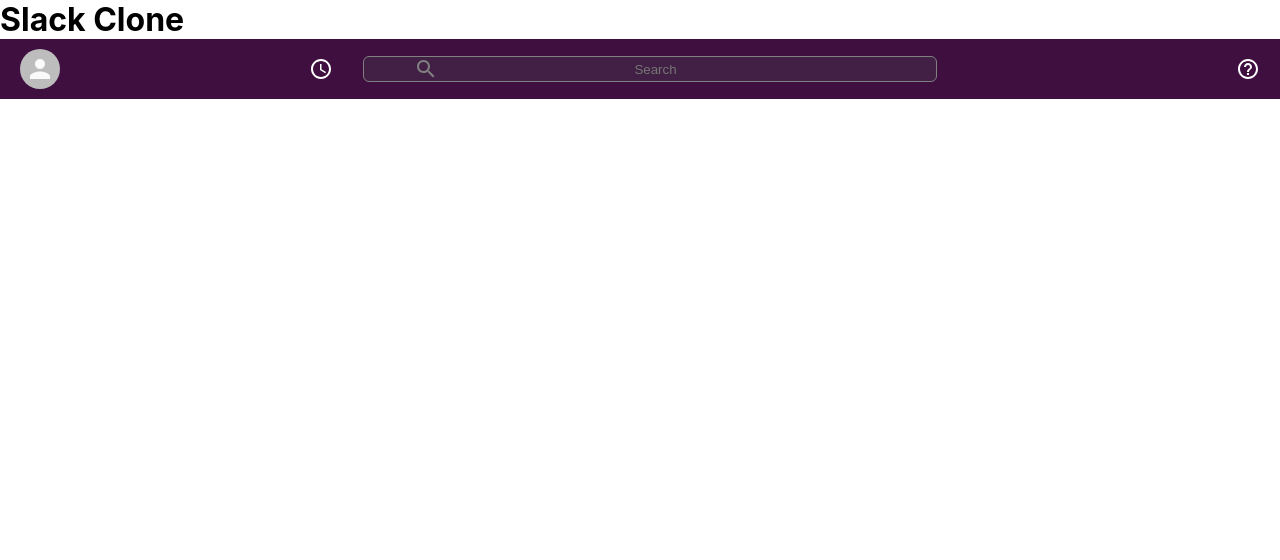
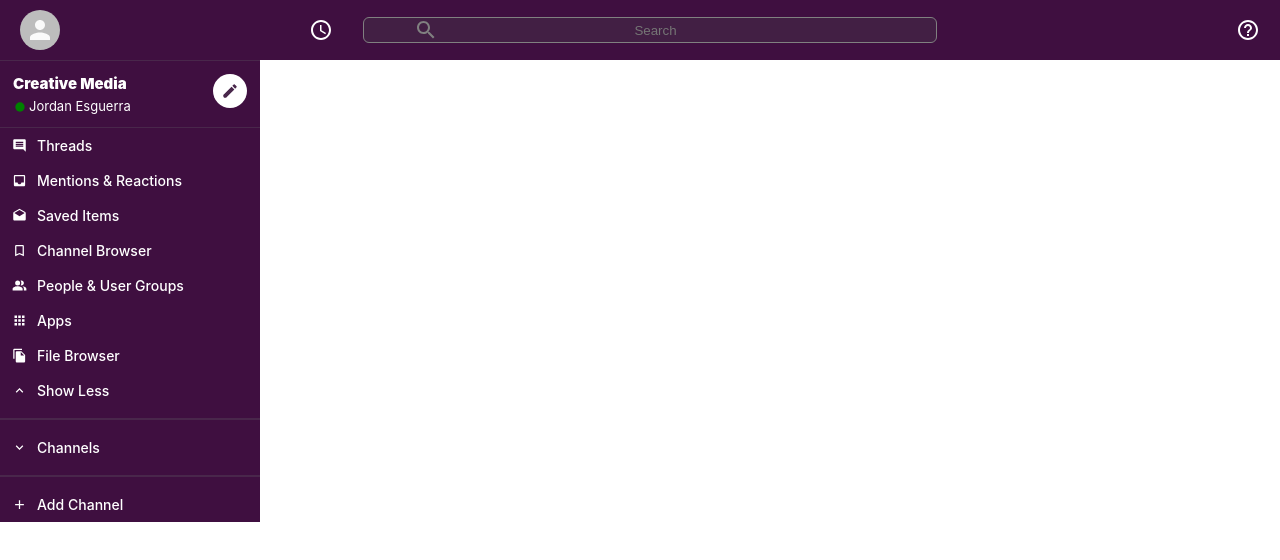
Before and after one commit to jecreative/slack_clone, a React (Create React App) app: page / in a window 1280 px wide. Shown: the top 560 px of the page. Built offline with nearby package versions, Linux system fonts and the light colour scheme.

Commit message:
5) Created Sidebar & Sidebar option w/ styling

```diff
--- a/src/App.js
+++ b/src/App.js
@@ -1,10 +1,13 @@
 import Header from './components/Header'
+import Sidebar from './components/Sidebar'
 
 function App() {
   return (
     <div className='app'>
-      <h1>Slack Clone</h1>
       <Header />
+      <main>
+        <Sidebar />
+      </main>
     </div>
   )
 }
--- /dev/null
+++ b/src/components/Sidebar.js
@@ -0,0 +1,46 @@
+import FiberManualRecordIcon from '@material-ui/icons/FiberManualRecord'
+import CreateIcon from '@material-ui/icons/Create'
+import InsertCommentIcon from '@material-ui/icons/InsertComment'
+import InboxIcon from '@material-ui/icons/Inbox'
+import DraftsIcon from '@material-ui/icons/Drafts'
+import BookmarkBorderIcon from '@material-ui/icons/BookmarkBorder'
+import PeopleAltIcon from '@material-ui/icons/PeopleAlt'
+import AppsIcon from '@material-ui/icons/Apps'
+import FileCopyIcon from '@material-ui/icons/FileCopy'
+import ExpandLessIcon from '@material-ui/icons/ExpandLess'
+import ExpandMoreIcon from '@material-ui/icons/ExpandMore'
+import AddIcon from '@material-ui/icons/Add'
+
+import SidebarOption from './SidebarOption'
+
+const Sidebar = () => {
+  return (
+    <div id='sidebar'>
+      <div className='sidebar_header'>
+        <div className='sidebar_info'>
+          <h2>Creative Media</h2>
+          <h3>
+            <FiberManualRecordIcon />
+            Jordan Esguerra
+          </h3>
+        </div>
+        <CreateIcon />
+      </div>
+      <SidebarOption Icon={InsertCommentIcon} title='Threads' />
+      <SidebarOption Icon={InboxIcon} title='Mentions & Reactions' />
+      <SidebarOption Icon={DraftsIcon} title='Saved Items' />
+      <SidebarOption Icon={BookmarkBorderIcon} title='Channel Browser' />
+      <SidebarOption Icon={PeopleAltIcon} title='People & User Groups' />
+      <SidebarOption Icon={AppsIcon} title='Apps' />
+      <SidebarOption Icon={FileCopyIcon} title='File Browser' />
+      <SidebarOption Icon={ExpandLessIcon} title='Show Less' />
+      <hr />
+      <SidebarOption Icon={ExpandMoreIcon} title='Channels' />
+      <hr />
+      <SidebarOption Icon={AddIcon} title='Add Channel' />
+      {/* Connect to DB and list all channels */}
+    </div>
+  )
+}
+
+export default Sidebar
--- /dev/null
+++ b/src/components/SidebarOption.js
@@ -0,0 +1,16 @@
+const SidebarOption = ({ Icon, title }) => {
+  return (
+    <div className='sidebarOption'>
+      {Icon && <Icon className='sidebarOption_icon' />}
+      {Icon ? (
+        <h3>{title}</h3>
+      ) : (
+        <h3 className='sidebarOption_channel'>
+          <span className='sidebarOption_hash'>#</span> {title}
+        </h3>
+      )}
+    </div>
+  )
+}
+
+export default SidebarOption
--- a/src/index.css
+++ b/src/index.css
@@ -62,3 +62,83 @@ header {
   margin-left: auto;
   margin-right: 20px;
 }
+
+#sidebar {
+  color: white;
+  background-color: var(--slack-color);
+  border-top: 1px solid #49274b;
+  max-width: 260px;
+}
+
+#sidebar > hr {
+  margin-top: 10px;
+  margin-bottom: 10px;
+  border: 1px solid #49274b;
+}
+
+.sidebar_header {
+  display: flex;
+  border-bottom: 1px solid #49274b;
+  padding: 13px;
+}
+
+.sidebar_header > .MuiSvgIcon-root {
+  padding: 8px;
+  color: #49274b;
+  font-size: 18px;
+  background: white;
+  border-radius: 50%;
+}
+
+.sidebar_info {
+  flex: 1;
+}
+
+.sidebar_info h2 {
+  font-size: 15px;
+  font-weight: 900;
+  margin-bottom: 5px;
+}
+
+.sidebar_info h3 {
+  display: flex;
+  align-items: center;
+  font-size: 13px;
+  font-weight: 400;
+}
+
+.sidebar_info > h3 > .MuiSvgIcon-root {
+  font-size: 14px;
+  margin-top: 1px;
+  margin-right: 2px;
+  color: green;
+}
+
+.sidebarOption {
+  display: flex;
+  align-items: center;
+  font-size: 12px;
+  padding-left: 2px;
+  cursor: pointer;
+}
+
+.sidebarOption:hover {
+  background-color: #340e36;
+  opacity: 0.9;
+}
+
+.sidebarOption_icon {
+  padding: 10px;
+  font-size: 15px !important;
+}
+
+.sidebarOption_channel {
+  padding: 10px 0;
+}
+.sidebarOption_hash {
+  padding: 10px;
+}
+
+.sidebarOption > h3 {
+  font-weight: 500;
+}
```
